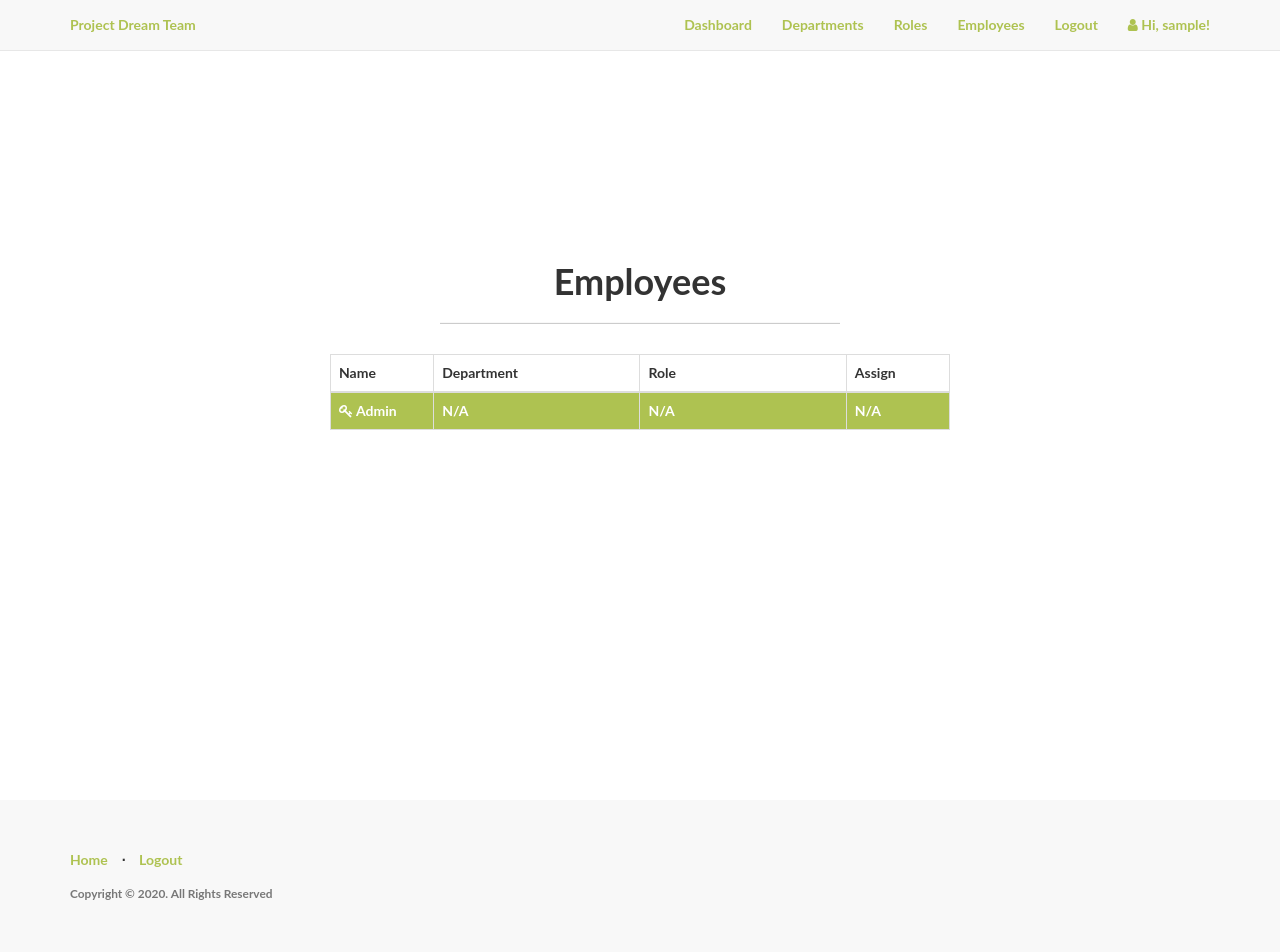
After one commit to herculeshssj/python, a Flask app: page /admin/employees in a window 1280 px wide. The commit adds this page. Run offline with Flask 2, Linux system fonts and the light colour scheme; a user stored in the database is signed in; tables that the repository leaves empty hold one stand-in row (values such as "Sample post"); parts of the project's set-up code (start-up, migrations or seed data) failed here and were passed over; some libraries are stand-ins or nearby versions.

Commit message:
Implementado Role assign.

```diff
--- a/flask-crud-webapp/app/admin/views.py
+++ b/flask-crud-webapp/app/admin/views.py
@@ -1,6 +1,6 @@
-from ..models import Department, Role
+from ..models import Department, Role, Employee
 from .. import db
-from .forms import DepartmentForm, RoleForm
+from .forms import DepartmentForm, RoleForm, EmployeeAssignForm
 #from . import admin
 from flask_login import current_user, login_required
 from flask import abort, flash, redirect, render_template, url_for
@@ -204,3 +204,46 @@ def delete_role(id):
     return redirect(url_for('admin.list_roles'))
 
     return render_template(title="Delete Role")
+
+
+@admin.route('/employees')
+@login_required
+def list_employees():
+    """
+    List all employees
+    """
+    check_admin()
+
+    employees = Employee.query.all()
+    return render_template('admin/employees/employees.html',
+                           employees=employees, title='Employees')
+
+
+@admin.route('/employees/assign/<int:id>', methods=['GET', 'POST'])
+@login_required
+def assign_employee(id):
+    """
+    Assign a department and a role to an employee
+    """
+    check_admin()
+
+    employee = Employee.query.get_or_404(id)
+
+    # prevent admin from being assigned a department or role
+    if employee.is_admin:
+        abort(403)
+
+    form = EmployeeAssignForm(obj=employee)
+    if form.validate_on_submit():
+        employee.department = form.department.data
+        employee.role = form.role.data
+        db.session.add(employee)
+        db.session.commit()
+        flash('You have successfully assigned a department and role.')
+
+        # redirect to the roles page
+        return redirect(url_for('admin.list_employees'))
+
+    return render_template('admin/employees/employee.html',
+                           employee=employee, form=form,
+                           title='Assign Employee')
--- /dev/null
+++ b/flask-crud-webapp/app/templates/admin/employees/employees.html
@@ -0,0 +1,70 @@
+<!-- app/templates/admin/employees/employees.html -->
+
+{% import "bootstrap/utils.html" as utils %}
+{% extends "base.html" %}
+{% block title %}Employees{% endblock %}
+{% block body %}
+<div class="content-section">
+    <div class="outer">
+        <div class="middle">
+            <div class="inner">
+                <br />
+                {{ utils.flashed_messages() }}
+                <br />
+                <h1 style="text-align:center;">Employees</h1>
+                {% if employees %}
+                <hr class="intro-divider">
+                <div class="center">
+                    <table class="table table-striped table-bordered">
+                        <thead>
+                            <tr>
+                                <th width="15%"> Name </th>
+                                <th width="30%"> Department </th>
+                                <th width="30%"> Role </th>
+                                <th width="15%"> Assign </th>
+                            </tr>
+                        </thead>
+                        <tbody>
+                            {% for employee in employees %}
+                            {% if employee.is_admin %}
+                            <tr style="background-color: #aec251; color: white;">
+                                <td> <i class="fa fa-key"></i> Admin </td>
+                                <td> N/A </td>
+                                <td> N/A </td>
+                                <td> N/A </td>
+                            </tr>
+                            {% else %}
+                            <tr>
+                                <td> {{ employee.first_name }} {{ employee.last_name }} </td>
+                                <td>
+                                    {% if employee.department %}
+                                    {{ employee.department.name }}
+                                    {% else %}
+                                    -
+                                    {% endif %}
+                                </td>
+                                <td>
+                                    {% if employee.role %}
+                                    {{ employee.role.name }}
+                                    {% else %}
+                                    -
+                                    {% endif %}
+                                </td>
+                                <td>
+                                    <a href="{{ url_for('admin.assign_employee', id=employee.id) }}">
+                                        <i class="fa fa-user-plus"></i> Assign
+                                    </a>
+                                </td>
+                            </tr>
+                            {% endif %}
+                            {% endfor %}
+                        </tbody>
+                    </table>
+                </div>
+                {% endif %}
+            </div>
+        </div>
+    </div>
+</div>
+</div>
+{% endblock %}
--- a/flask-crud-webapp/app/templates/base.html
+++ b/flask-crud-webapp/app/templates/base.html
@@ -28,7 +28,7 @@
                     <li><a href="{{ url_for('home.admin_dashboard') }}">Dashboard</a></li>
                     <li><a href="{{ url_for('admin.list_departments') }}">Departments</a></li>
                     <li><a href="{{ url_for('admin.list_roles') }}">Roles</a></li>
-                    <li><a href="#">Employees</a></li>
+                    <li><a href="{{ url_for('admin.list_employees') }}">Employees</a></li>
                 {% else %}
                     <li><a href="{{ url_for('home.dashboard') }}">Dashboard</a></li>
                 {% endif %}
```
Also changed, not shown: flask-crud-webapp/app/admin/forms.py (+13 -0 lines), flask-crud-webapp/app/templates/admin/employees/employee.html (added, +27 -0 lines).
